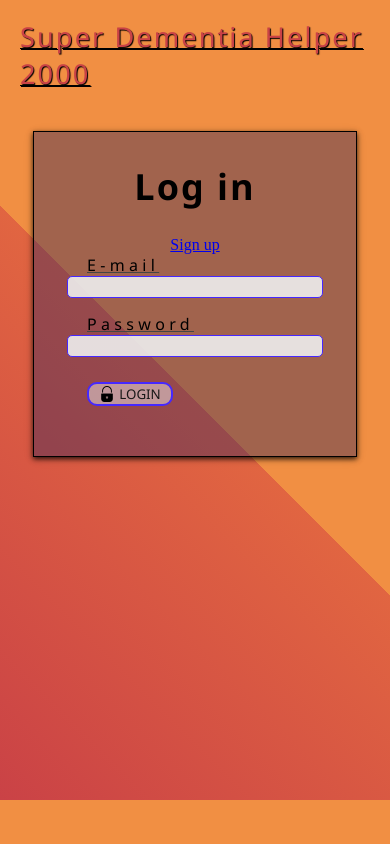
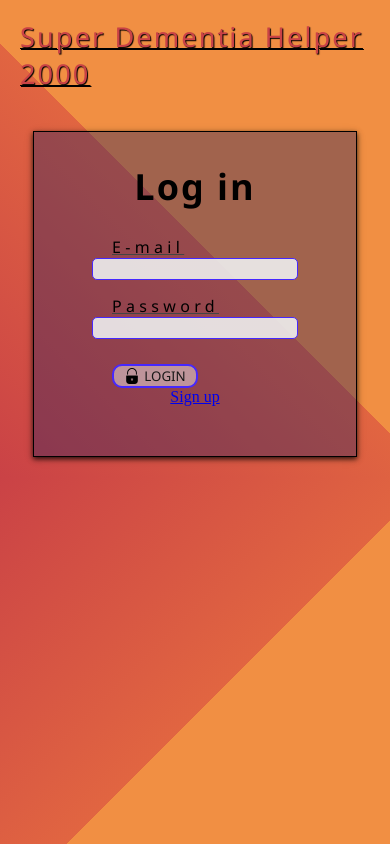
Before and after one commit to azeam/T9_notes, a React (Create React App) app in the folder home/: page /login in a window 390 px wide. Built offline with nearby package versions, Linux system fonts and the light colour scheme; the HTML template or start-up script is replaced by a standard one.

Commit message:
Update css
Fixed background so it adjust to screen width and heigth

Responsive size for NoteForm.js textarea. Still some issues with input field on same page.

```diff
--- a/home/src/components/Background.css
+++ b/home/src/components/Background.css
@@ -22,8 +22,18 @@
     padding-top: 30px;
     padding-bottom: 50px;
     background-color: rgba(40, 34, 94, 0.4);
-    order: 0;
+    order: 1;
     box-shadow: 0 2px 5px 0 rgba(0, 0, 0, 0.8), 0 2px 10px 0 rgba(0, 0, 0, 0.12);
+}
+
+html{
+        background-image: linear-gradient(
+        135deg,
+        #CA4246 0%,
+        #E16541 50%,
+        #E16541 33.333%,
+        #F18F43 33.333%);
+    width: 100%;
 }
 
 body{
@@ -34,8 +44,10 @@ body{
         #E16541 33.333%,
         #F18F43 33.333%);
     width: 100%;
-    height: 800px;
+    height: fit-content;
     margin: 0px;
+    background-repeat:no-repeat;
+
 
 }
 
@@ -45,6 +57,6 @@ body{
 
 #root div:first-child{
     display: flex;
-    flex-direction: column-reverse;
+    flex-direction: column;
     align-items: center;
 }
--- a/home/src/components/Input.css
+++ b/home/src/components/Input.css
@@ -1,6 +1,3 @@
-div{
-
-}
 
 div label{
     font-family:'Segoe UI', Tahoma, Geneva, Verdana, sans-serif;
@@ -11,14 +8,11 @@ input{
     font-family: 'Segoe UI', Tahoma, Geneva, Verdana, sans-serif;
     border-radius: 5px;
     cursor: pointer;
-    transition: transform 0.3s ease;
     background-color: rgba(238, 238, 238, 0.9);
     color: var(--dark);
     border: 1px solid var(--primary);
     width: 200px;
     margin-bottom: 15px;
-    margin-left: 20px;
-    margin-right: 20px;
     cursor: text;
 }
 
@@ -27,6 +21,6 @@ input{
     input {
         margin-left: 0px;
         margin-right: 0px;
-        width: 250px;
+        /* width: 250px; */
     }
 }
--- a/home/src/components/TextArea.css
+++ b/home/src/components/TextArea.css
@@ -27,8 +27,7 @@ label{
 #body, #category{
     font-family: 'Segoe UI', Tahoma, Geneva, Verdana, sans-serif;
     border-radius: 5px;
-    cursor: pointer;
-    transition: transform 0.3s ease;
+    cursor: text;
     background-color: rgba(238, 238, 238, 0.9);
     color: var(--dark);
     border: 1px solid var(--primary);
--- a/home/src/components/Title.css
+++ b/home/src/components/Title.css
@@ -1,6 +1,6 @@
 .title{
     margin-left: 20px;
-    order:1;
+    order:0;
     font-size: 7vw;
     font-family: 'Segoe UI', Tahoma, Geneva, Verdana, sans-serif;
     font-weight: 350;
--- a/home/src/pages/NoteForm.css
+++ b/home/src/pages/NoteForm.css
@@ -1,8 +1,8 @@
 
 .container{
-    display: grid;
-    grid-template-columns: 300px;
-    justify-items: center;
+    display: flex;
+    flex-direction: column;
+    justify-content: center;
     align-items: center;
 }
 
@@ -10,7 +10,6 @@
     letter-spacing: 0.27em;
 }
 .noteForm{
-    margin-left: 350px;
     width: fit-content;
     height: auto;
     align-self: center;
@@ -25,6 +24,20 @@
     height: 0px;
 }
 
+#category{
+    width: 100%;
+}
+
+#categoryDropdown{
+    font-family: 'Segoe UI', Tahoma, Geneva, Verdana, sans-serif;
+    font-weight: 400;
+    border-radius: 5px;
+    margin-bottom: 30px;
+    width: 120px;
+    background-color: rgba(238, 238, 238, 0.479);
+    color: var(--dark);
+    border: 1px solid var(--primary);
+}
 
 @media screen and (min-width: 350px) {
     /* Styles go here */
--- a/home/src/pages/login.js
+++ b/home/src/pages/login.js
@@ -66,7 +66,9 @@ class login extends Component {
 	render() {
 		return (
 			<>
+
 				<div className="container">
+					<Header className="header1" label="Log in" name="login" />
 					<form className="login">
 						<LoginInput type="email" id="email" label="E-mail" name="email" onChange={this.handleChange} />
 						<LoginInput type="password" id="password" label="Password" name="password" onChange={this.handleChange} />
@@ -76,7 +78,6 @@ class login extends Component {
 					<Link to={location => ({ ...location, pathname: "/signup" })}>
 						Sign up
 					</Link>
-					<Header className="header1" label="Log in" name="login" />
 				</div>
 				<Title className="title" label="Super Dementia Helper 2000" name="title" />
 			</>
```
